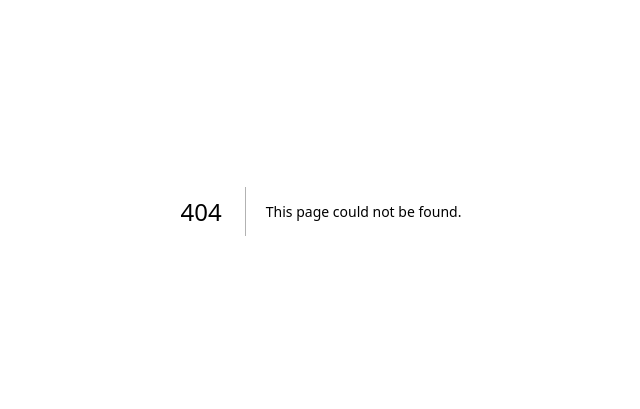
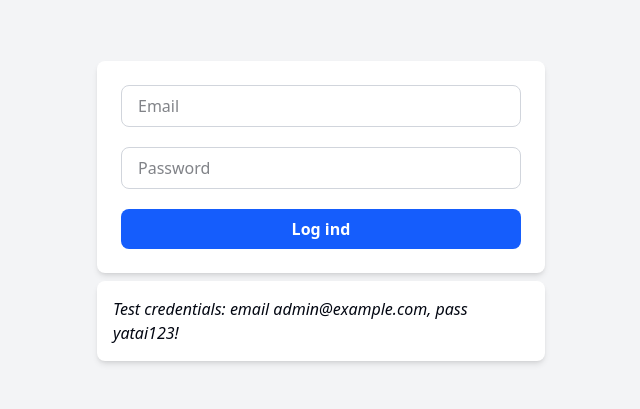
Before and after one commit to nordbobirk/02369-project, a Next.js app: page /login in a window 1280 px wide. Before the commit this address had no page. Shown: the part 209-618 px from the top of the page, without its empty margins (319-959 px from the left). Built offline with nearby package versions, Linux system fonts and the light colour scheme; no server answers.

Commit message:
feat: authentication

```diff
--- /dev/null
+++ b/src/app/(auth)/login/LoginForm.tsx
@@ -0,0 +1,56 @@
+"use client";
+
+import { useState } from "react";
+import { login } from "./login";
+import { Spinner } from "@/components/ui/spinner";
+
+export function LoginForm() {
+  const [loading, setLoading] = useState<boolean>(false);
+  const [error, setError] = useState<string>("");
+
+  const onSubmit = async (e: React.FormEvent<HTMLFormElement>) => {
+    e.preventDefault();
+    setError("");
+    setLoading(true);
+    const formData = new FormData(e.currentTarget);
+    const res = await login(formData);
+    setLoading(false);
+    if (res) setError(res);
+  };
+
+  return (
+    <div className="min-h-screen flex flex-col items-center justify-center bg-gray-100 p-4">
+      <div className="w-full max-w-md bg-white rounded-md shadow-md p-6">
+        {error && (
+          <p className="mb-4 text-red-600 text-center font-semibold">{error}</p>
+        )}
+        <form onSubmit={onSubmit} className="space-y-5">
+          <input
+            name="email"
+            type="email"
+            placeholder="Email"
+            required
+            className="w-full px-4 py-2 border border-gray-300 rounded-md focus:outline-none focus:ring-2 focus:ring-blue-500"
+          />
+          <input
+            name="password"
+            type="password"
+            placeholder="Password"
+            required
+            className="w-full px-4 py-2 border border-gray-300 rounded-md focus:outline-none focus:ring-2 focus:ring-blue-500"
+          />
+          <button
+            type="submit"
+            className="w-full py-2 bg-blue-600 text-white flex justify-center font-semibold rounded-md hover:bg-blue-700 transition"
+            disabled={loading}
+          >
+            {loading ? <Spinner className="my-1" /> : "Log ind"}
+          </button>
+        </form>
+      </div>
+      <div className="w-full max-w-md bg-white rounded-md shadow-md p-4 mt-2">
+        <p><i>Test credentials: email admin@example.com, pass yatai123!</i></p>
+      </div>
+    </div>
+  );
+}
--- /dev/null
+++ b/src/app/(auth)/login/login.ts
@@ -0,0 +1,25 @@
+"use server";
+
+import { redirect } from "next/navigation";
+import { initServerClient } from "@/lib/supabase/server";
+
+export async function login(formData: FormData) {
+  const supabase = await initServerClient();
+  const email = formData.get("email");
+  const password = formData.get("password");
+
+  if (typeof email !== "string" || typeof password !== "string") {
+    return "Ugyldig email eller password";
+  }
+
+  const { data, error } = await supabase.auth.signInWithPassword({
+    email,
+    password,
+  });
+
+  if (!data.user || error) {
+    return "Ugyldig email eller password";
+  }
+
+  redirect("/dashboard");
+}
--- /dev/null
+++ b/src/app/(auth)/login/page.tsx
@@ -0,0 +1,15 @@
+import { initServerClient } from "@/lib/supabase/server";
+import { redirect } from "next/navigation";
+import { LoginForm } from "./LoginForm";
+
+export default async function LoginPage() {
+  const supabase = await initServerClient();
+  const { data } = await supabase.auth.getClaims();
+
+  if (data && data.claims) {
+    // user is already authenticated, redirect to dashboard
+    redirect("/dashboard");
+  }
+
+  return <LoginForm />;
+}
--- /dev/null
+++ b/src/app/_global/signout.ts
@@ -0,0 +1,10 @@
+"use server";
+
+import { initServerClient } from "@/lib/supabase/server";
+import { redirect } from "next/navigation";
+
+export async function signout() {
+    const supabase = await initServerClient();
+    await supabase.auth.signOut();
+    redirect("/");
+}
--- a/src/app/dashboard/DropdownMenu.tsx
+++ b/src/app/dashboard/DropdownMenu.tsx
@@ -1,14 +1,19 @@
-import { Button } from "@/components/ui/button"
+"use client";
+
+import { Button } from "@/components/ui/button";
 import {
   DropdownMenu,
   DropdownMenuContent,
   DropdownMenuItem,
   DropdownMenuTrigger,
-} from "@/components/ui/dropdown-menu"
-import { User, UserIcon } from "lucide-react"
-import Link from "next/link"
+} from "@/components/ui/dropdown-menu";
+import { UserIcon } from "lucide-react";
+import { signout } from "../_global/signout";
 
 export function DropdownMenuDemo() {
+  const onSignout = () => {
+    signout();
+  };
   return (
     <DropdownMenu>
       <DropdownMenuTrigger asChild>
@@ -20,12 +25,10 @@ export function DropdownMenuDemo() {
         </Button>
       </DropdownMenuTrigger>
       <DropdownMenuContent>
-                <Link href={"/"}>
         <DropdownMenuItem>
-                        Log ud
+          <Button onClick={onSignout}>Log ud</Button>
         </DropdownMenuItem>
-                </Link>
       </DropdownMenuContent>
     </DropdownMenu>
-    )
+  );
 }
--- /dev/null
+++ b/src/middleware.ts
@@ -0,0 +1,14 @@
+/*
+ * Based on https://supabase.com/docs/guides/auth/server-side/creating-a-client?queryGroups=framework&framework=nextjs
+ */
+
+import { type NextRequest } from "next/server";
+import { updateSession } from "@/lib/supabase/middleware";
+
+export async function middleware(request: NextRequest) {
+  return await updateSession(request);
+}
+
+export const config = {
+  matcher: ["/dashboard", "/dashboard/:path*"],
+};
```
Lines whose indentation alone changed are shown as unchanged.
